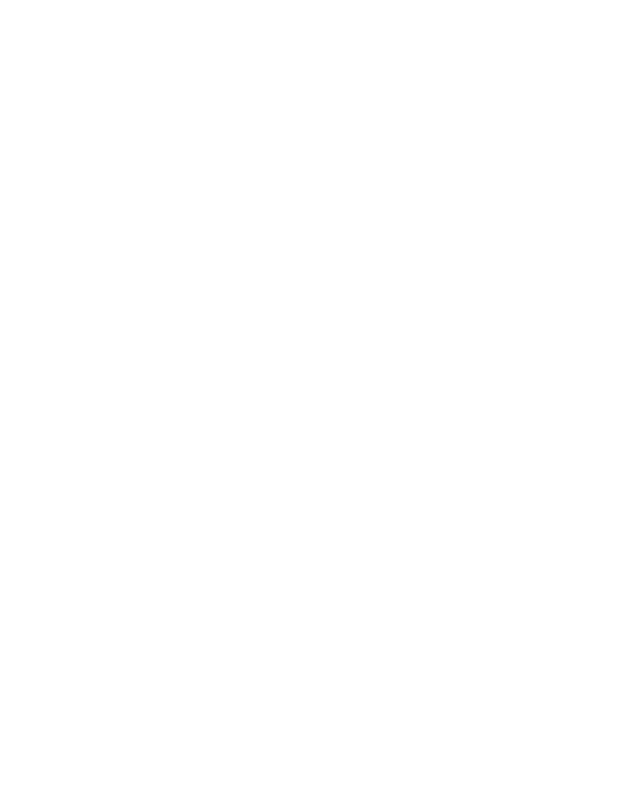
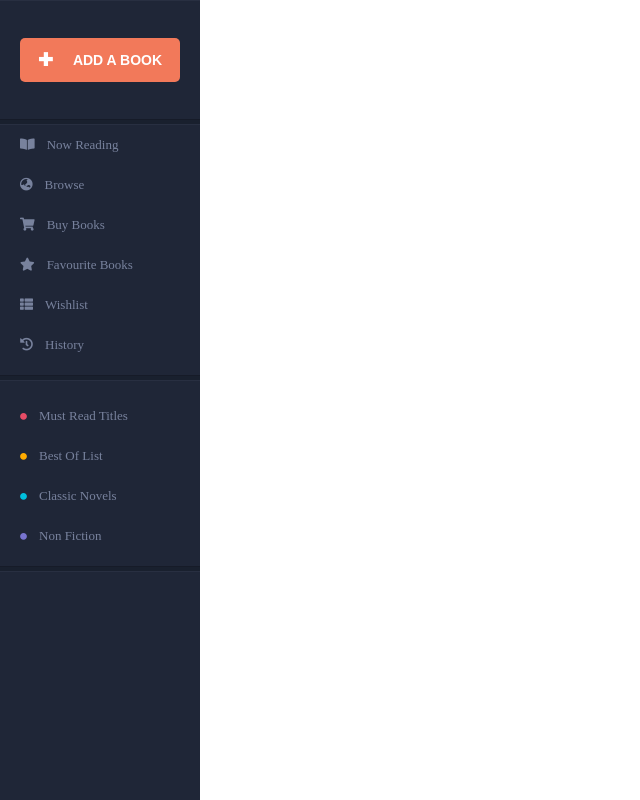
Before and after one commit to aamEgo/external-courses, a plain HTML site: page task11/mission4/mission4.html in a window 1280 px wide. Shown: the top 800 px of the page, without its empty margins (0-640 px from the left). Drawn offline with Linux system fonts and the light colour scheme.

Commit message:
working on 11

```diff
--- a/task11/mission2/style.css
+++ b/task11/mission2/style.css
@@ -1,65 +1,130 @@
-.hexagon {
-    width: 100px;
-    height: 55px;
-    background: #fc5e5e;
-    position: relative;
-    margin: 10px auto;
-}
-.hexagon:before {
-    content: "";
-    width: 0;
-    height: 0;
-    position: absolute;
-    top: -25px;
-    left: 0;
-    border-left: 50px solid transparent;
-    border-right: 50px solid transparent;
-    border-bottom: 25px solid #fc5e5e;
-}
-.hexagon:after {
-    content: "";
-    width: 0;
-    height: 0;
-    position: absolute;
-    bottom: -25px;
-    left: 0;
-    border-left: 50px solid transparent;
-    border-right: 50px solid transparent;
-    border-top: 25px solid #fc5e5e;
+:root {
+    --preload-min: 150px;
+    --preload-max: 200px;
 }
 
-:root{
-    --anim-duration-var: 2s;
+* {
+    margin: 0px;
+    padding: 0px;
 }
 
-*{
-    margin: 0;
-    padding: 0;
-}
-
-.content{
-    width: 100%;
-    height: 100%;
-}
-
-.page_loader_flex{
+.page_loader_frame {
     display: flex;
     justify-content: center;
+    align-content: center;
+    position: fixed;
     align-items: center;
     width: 100%;
     height: 100%;
-    background-color: #6f6f6f;
-    z-index: 1000;
-    transition: z-index var(--anim-duration-var);
+    background: radial-gradient(white, #bf72d6);
+    animation: hide-preloader 4s linear;
+    opacity: 0;
 }
 
+.page_loader_container {
+    width: 200px;
+    display: flex;
+    justify-content: space-between;
+    align-items: center;
+}
 
-@keyframes loader-spin {
-    from{
-        transform: rotate(0deg);
+.page_loader_bar {
+    background: #6f6f6f;
+    height: 150px;
+    width: 50px;
+    animation: jump-bar 0.8s linear infinite;
+}
+
+.page_loader_bar:nth-child(1) {
+    animation-delay: .4s;
+}
+
+.page_loader_bar:nth-child(2) {
+    animation-delay: .8s;
+}
+
+.page_loader_bar:nth-child(3) {
+    animation-delay: 1.2s;
+}
+
+@keyframes jump-bar {
+    0% {
+        height: var(--preload-min);
     }
-    to{
-        transform: rotate(360deg);
-        z-index: -1;
+    50% {
+        height: var(--preload-max);
+    }
+    100% {
+        height: var(--preload-min);
     }
 }
+
+@keyframes hide-preloader {
+    from {
+        opacity: 0;
+    }
+    80% {
+        opacity: 0;
+    }
+    100% {
+        opacity: 0;
+    }
+}
+
+.football_box {
+    height: 200px;
+    width: 40%;
+    display: flex;
+    flex-flow: row nowrap;
+}
+
+.ball_container {
+    position: relative;
+    min-width: 300px;
+}
+
+.ball {
+    left: 0;
+    top: 0;
+    position: absolute;
+    width: 30px;
+    height: 30px;
+    border-radius: 50%;
+    border: 0;
+    background: #f4efefd4;
+    box-shadow: inset -4px -4px 6px 9px darkred;
+
+    animation: move-on-field-x 1s linear 0s infinite alternate, move-on-field-y 1.2s linear 0s infinite alternate
+}
+
+.wall {
+    width: 80px;
+}
+
+.wall_texture {
+    background: url("img/wall.jpg") 50% 50%;
+    height: 100%;
+    width: 100%;
+}
+
+@keyframes move-on-field-x {
+    from {
+        left: 0;
+        /*transform: translateX(0%);*/
+    }
+    to {
+        left: calc(100% - 32px);
+        /* transform: translateX(100%);*/
+    }
+}
+
+@keyframes move-on-field-y {
+    from {
+        top: 0;
+        /*        transform: translateY(0%);*/
+    }
+    to {
+        top: calc(100% - 32px);
+        /*        transform: translateY(100%);*/
+    }
+}
--- a/task11/mission4/mission4.html
+++ b/task11/mission4/mission4.html
@@ -3,11 +3,36 @@
 <head>
     <meta charset="UTF-8">
     <title>EPAM Task 11 mission 4</title>
+    <link rel="stylesheet" href="https://use.fontawesome.com/releases/v5.8.1/css/all.css" integrity="sha384-50oBUHEmvpQ+1lW4y57PTFmhCaXp0ML5d60M1M7uH2+nqUivzIebhndOJK28anvf" crossorigin="anonymous">
     <link rel="stylesheet" href="style.css"/>
 </head>
 <body>
 <div class="content">
-
+    <div class="side-bar">
+        <div class="side-bar-block sbb-button">
+            <button><span class="plus">✚</span><span>add a book</span></button>
+        </div>
+        <div class="side-bar-block">
+            <ul class="sbb-list buy-block">
+                <li><i class="fas fa-book-open"></i>Now Reading</li>
+                <li><i class="fas fa-globe-asia"></i>Browse</li>
+                <li><i class="fas fa-shopping-cart"></i>Buy Books</li>
+                <li><i class="fas fa-star"></i>Favourite Books</li>
+                <li><i class="fas fa-th-list"></i>Wishlist</li>
+                <li><i class="fas fa-history"></i>History</li>
+            </ul>
+        </div>
+        <div class="side-bar-block">
+            <ul class="sbb-list categories-block">
+                <li><i class="fas fa-circle redball"></i>Must Read Titles</li>
+                <li><i class="fas fa-circle orangeball"></i>Best Of List</li>
+                <li><i class="fas fa-circle blueball"></i>Classic Novels</li>
+                <li><i class="fas fa-circle purpleball"></i>Non Fiction</li>
+            </ul>
+        </div>
+        <div class="side-bar-block">
+        </div>
+    </div>
 </div>
 </body>
 </html>
--- a/task11/mission4/style.css
+++ b/task11/mission4/style.css
@@ -0,0 +1,103 @@
+* {
+    margin: 0;
+    padding: 0;
+}
+
+.side-bar {
+    width: 200px;
+    height: 900px;
+    background: #19202e;
+}
+
+.side-bar-block {
+    background: #1f2637;
+    width: 100%;
+    border-top: 1px solid #282f41;
+    border-bottom: 1px solid #161b28;
+    margin-bottom: 4px;
+    box-sizing: border-box;
+}
+
+.sbb-button {
+    display: flex;
+    justify-content: center;
+    align-items: center;
+    height: 120px;
+}
+
+.sbb-button > button {
+    display: flex;
+    flex-flow: row nowrap;
+    justify-content: space-around;;
+    align-items: center;
+
+    box-sizing: content-box;
+    width: 160px;
+    height: 44px;
+    font-size: 14px;
+    font-weight: bold;
+    color: white;
+    text-transform: uppercase;
+
+    cursor: pointer;
+    border: none;
+    border-radius: 5px;
+    background: #f2795a;
+}
+
+.sbb-button .plus {
+    margin-right: -16px;
+    font-size: 18px;
+}
+
+.sbb-list {
+    font-size: 13px;
+    color: rgba(120, 130, 157, 255);
+}
+
+.sbb-list:last-child{
+    margin-bottom: 10px;
+}
+
+.sbb-list > li {
+    padding: 12px 20px;
+}
+
+.sbb-list > li > i {
+    margin-right: 12px;
+}
+
+.sbb-list > li:hover {
+    background-color: #15a4fa;
+    color: white;
+    cursor: pointer;
+}
+
+.sbb-list .fa-circle {
+    position: relative;
+    top: -1px;
+    font-size: 7px;
+}
+.categories-block{
+    margin-top:15px;
+}
+
+.redball {
+    color: #e64c66;
+}
+
+.orangeball {
+    color: #ffab00;
+}
+
+.blueball {
+    color: #00bfdd;
+}
+
+.purpleball {
+    color: #7874cf;
+}
+
+.side-bar-block:last-child {
+    height: inherit;
+}
```
Also changed, not shown: task11/mission2/mission2.html (+17 -2 lines).
